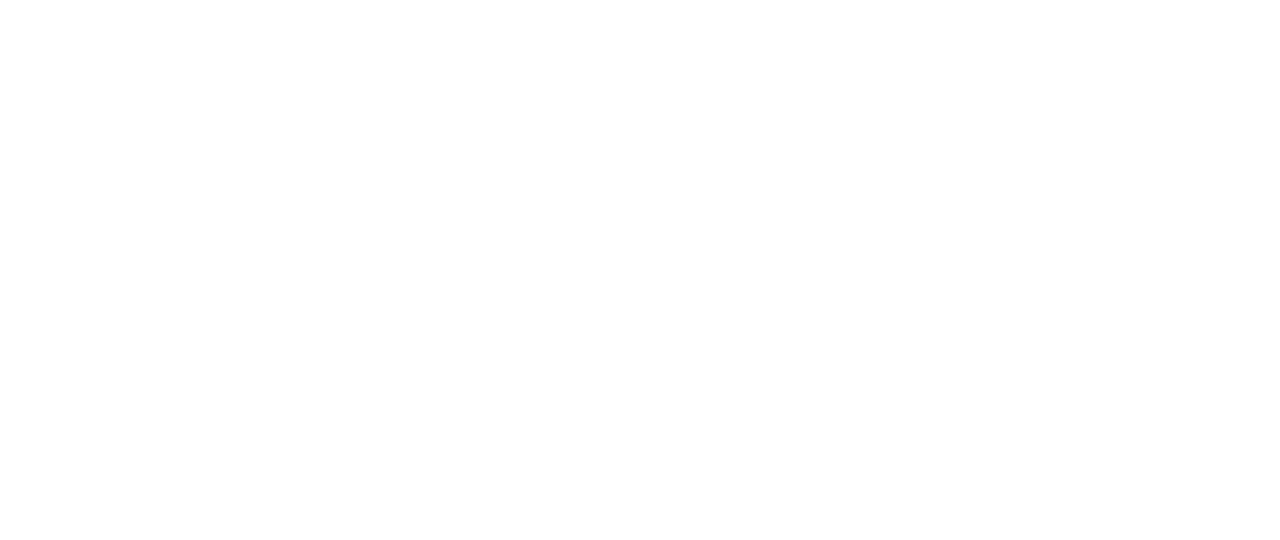
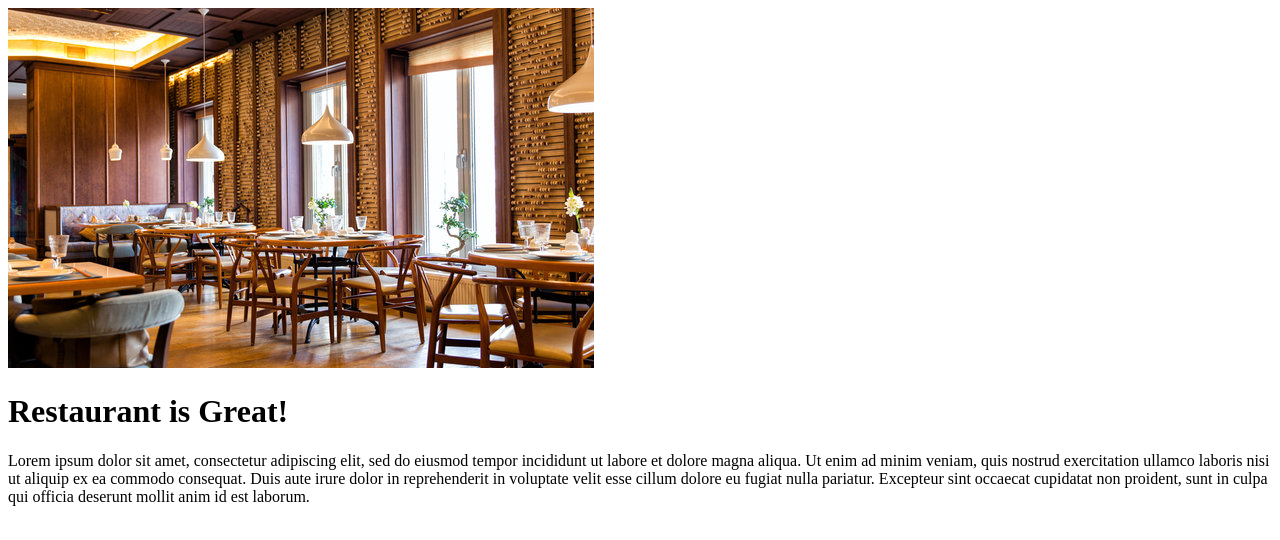
Before and after one commit to sisonj3/odin-restaurant-page, a website built with webpack: page dist/index.html in a window 1280 px wide. Built offline with nearby package versions, Linux system fonts and the light colour scheme.

Commit message:
Added barebones page to index.html. Bundled javascript to main.js

```diff
--- a/dist/index.html
+++ b/dist/index.html
@@ -1,13 +1,22 @@
-<!DOCTYPE html>
-<html lang="en">
+<!doctype html>
+<html>
     <head>
-        <meta charset="UTF-8">
-        <meta name="viewport" content="width=device-width, initial-scale=1.0">
+        <meta charset="utf-8">
         <title>Odin Restaurant Page</title>
-        <script defer src="main.js"></script>
+        <meta name="viewport" content="width=device-width,initial-scale=1">
+        <script defer="defer" src="main.js"></script>
     </head>
 
     <body>
-        <div id="content"></div>
+        <img src="../src/restaurant.jpg" alt="Restaurant Image">
+        <h1>Restaurant is Great!</h1>
+        <p>Lorem ipsum dolor sit amet,
+             consectetur adipiscing elit,
+             sed do eiusmod tempor incididunt ut labore et dolore magna aliqua.
+             Ut enim ad minim veniam,
+             quis nostrud exercitation ullamco laboris nisi ut aliquip ex ea commodo consequat.
+             Duis aute irure dolor in reprehenderit in voluptate velit esse cillum dolore eu fugiat nulla pariatur.
+             Excepteur sint occaecat cupidatat non proident,
+             sunt in culpa qui officia deserunt mollit anim id est laborum.</p>
     </body>
 </html>
--- /dev/null
+++ b/dist/main.js
@@ -0,0 +1 @@
+console.log("Hello World!");
```
